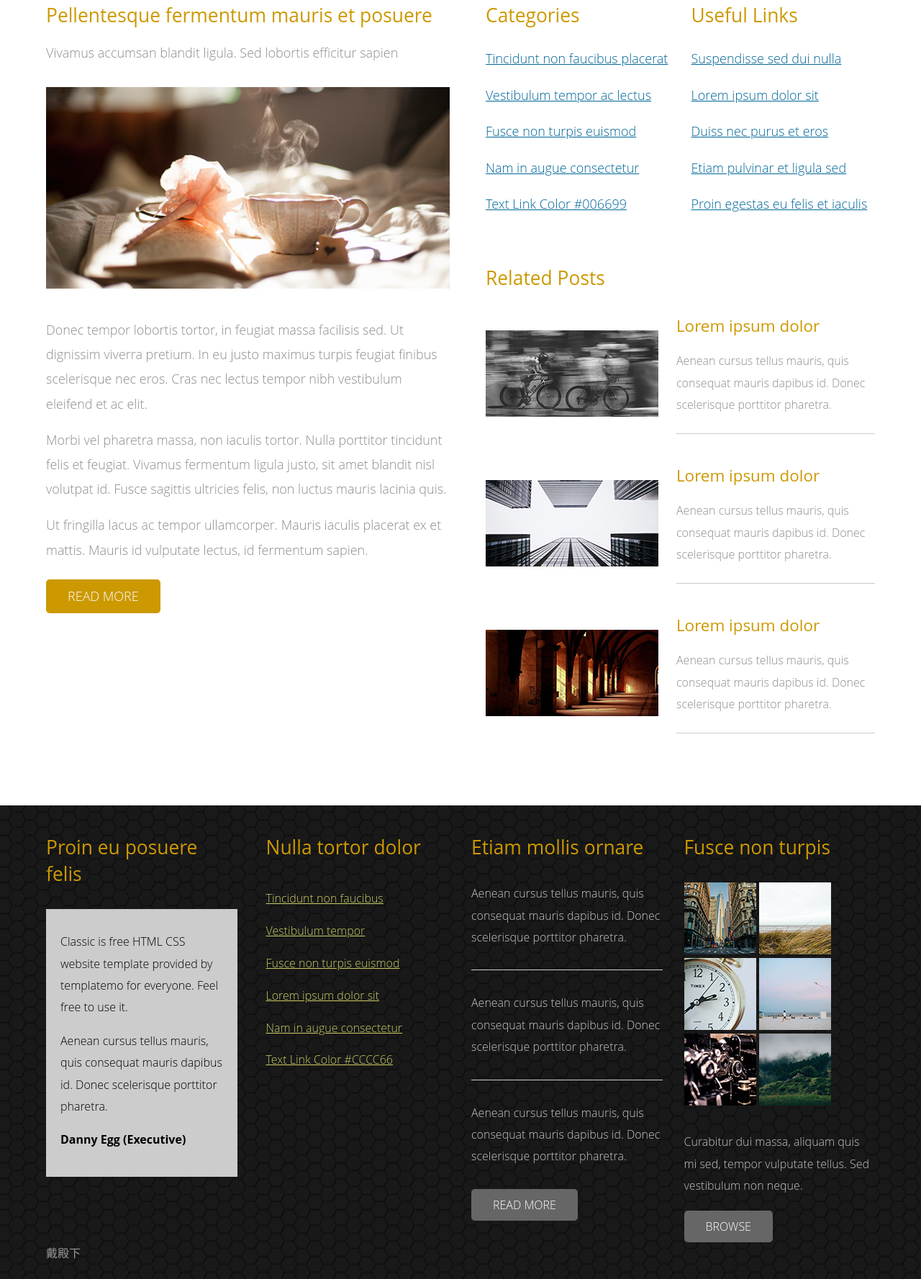
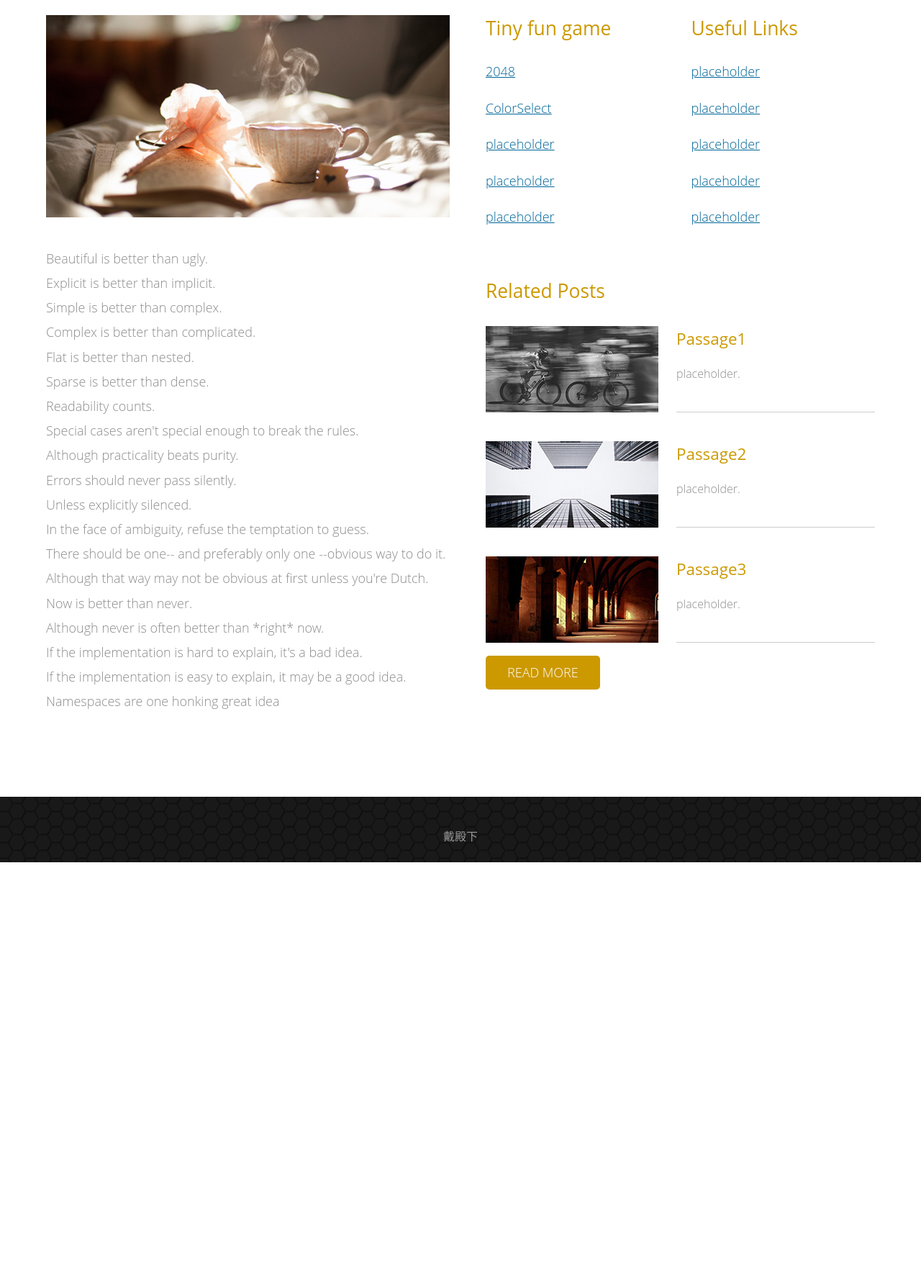
Before and after one commit to Herrydai/personalblog, a plain HTML site: page index.html in a window 1280 px wide. Shown: the part 1354-3131 px from the top of the page at 72% size. After the commit the page ends 2552 px from the top, so only its background shows below. Drawn offline with Linux system fonts and the light colour scheme; a web font is replaced by a local one.

Commit message:
modified the template

```diff
--- a/css/templatemo-style.css
+++ b/css/templatemo-style.css
@@ -125,6 +125,7 @@ h4 {
 
 .tm-btn {
 	color: white;
+	margin-top:1em;
 	background-color: #cc9900;
 	border: none;
 	border-radius: 5px;
@@ -199,6 +200,7 @@ h4 {
 .tm-copyright-text {
 	color: #999999;
 	margin-bottom: 0;
+	text-align:center;
 }
 
 hr { border-top: 1px solid #CCCCCC; }
--- a/index.html
+++ b/index.html
@@ -8,7 +8,6 @@
     <title>Home</title>
 
     <!-- load stylesheets -->
-    <link rel="stylesheet" href="http://fonts.useso.com/css?family=Open+Sans:300,400">  <!-- Google web font "Open Sans" -->
     <link rel="stylesheet" href="css/bootstrap.min.css">                                      <!-- Bootstrap style -->
     <link rel="stylesheet" href="css/templatemo-style.css">                                   <!-- Templatemo style -->
 
@@ -126,17 +125,28 @@
                 <div class="row tm-margin-t-big">
                     <div class="col-xs-12 col-sm-12 col-md-12 col-lg-6 col-xl-6">
                         <div class="tm-2-col-left">
-
-                            <h3 class="tm-gold-text tm-title">Pellentesque fermentum mauris et posuere</h3>
-                            <p class="tm-margin-b-30">Vivamus accumsan blandit ligula. Sed lobortis efficitur sapien</p>
                             <img src="img/tm-img-660x330-1.jpg" alt="Image" class="tm-margin-b-40 img-fluid">
                             <p>
-                                Donec tempor lobortis tortor, in feugiat massa facilisis sed. Ut dignissim viverra pretium. In eu justo maximus turpis feugiat finibus scelerisque nec eros. Cras nec lectus tempor nibh vestibulum eleifend et ac elit.
+                               Beautiful is better than ugly.<br/>
+								Explicit is better than implicit.<br/>
+								Simple is better than complex.<br/>
+								Complex is better than complicated.<br/>
+								Flat is better than nested.<br/>
+								Sparse is better than dense.<br/>
+								Readability counts.<br/>
+								Special cases aren't special enough to break the rules.<br/>
+								Although practicality beats purity.<br/>
+								Errors should never pass silently.<br/>
+								Unless explicitly silenced.<br/>
+								In the face of ambiguity, refuse the temptation to guess.<br/>
+								There should be one-- and preferably only one --obvious way to do it.<br/>
+								Although that way may not be obvious at first unless you're Dutch.<br/>
+								Now is better than never.<br/>
+								Although never is often better than *right* now.<br/>
+								If the implementation is hard to explain, it's a bad idea.<br/>
+								If the implementation is easy to explain, it may be a good idea.<br/>
+								Namespaces are one honking great idea
                             </p>
-                            <p>Morbi vel pharetra massa, non iaculis tortor. Nulla porttitor tincidunt felis et feugiat. Vivamus fermentum ligula justo, sit amet blandit nisl volutpat id. Fusce sagittis ultricies felis, non luctus mauris lacinia quis.</p>
-                            <p class="m-b-2"> Ut fringilla lacus ac tempor ullamcorper. Mauris iaculis placerat ex et mattis. Mauris id vulputate lectus, id fermentum sapien.
-                            </p>
-                            <a href="#" class="tm-btn text-uppercase">Read More</a>
 
                         </div>
                     </div>
@@ -150,15 +160,15 @@
                                 <div class="tm-overflow-auto row tm-2-rows-md-down-2">
                                     <div class="col-xs-12 col-sm-6 col-md-6 col-lg-6 col-xl-6">
                                         <h3 class="tm-gold-text tm-title">
-                                            Categories
+                                            Tiny fun game
                                         </h3>
                                         <nav>
                                             <ul class="nav">
-                                                <li><a href="#" class="tm-text-link">Tincidunt non faucibus placerat</a></li>
-                                                <li><a href="#" class="tm-text-link">Vestibulum tempor ac lectus</a></li>
-                                                <li><a href="#" class="tm-text-link">Fusce non turpis euismod</a></li>
-                                                <li><a href="#" class="tm-text-link">Nam in augue consectetur</a></li>
-                                                <li><a href="#" class="tm-text-link">Text Link Color #006699</a></li>
+                                                <li><a href="#" class="tm-text-link">2048</a></li>
+                                                <li><a href="#" class="tm-text-link">ColorSelect</a></li>
+                                                <li><a href="#" class="tm-text-link">placeholder</a></li>
+                                                <li><a href="#" class="tm-text-link">placeholder</a></li>
+                                                <li><a href="#" class="tm-text-link">placeholder</a></li>
                                             </ul>
                                         </nav>
                                     </div> <!-- col -->
@@ -169,11 +179,11 @@
                                         </h3>
                                         <nav>
                                             <ul class="nav">
-                                                <li><a href="#" class="tm-text-link">Suspendisse sed dui nulla</a></li>
-                                                <li><a href="#" class="tm-text-link">Lorem ipsum dolor sit</a></li>
-                                                <li><a href="#" class="tm-text-link">Duiss nec purus et eros</a></li>
-                                                <li><a href="#" class="tm-text-link">Etiam pulvinar et ligula sed</a></li>
-                                                <li><a href="#" class="tm-text-link">Proin egestas eu felis et iaculis</a></li>
+                                                <li><a href="#" class="tm-text-link">placeholder</a></li>
+                                                <li><a href="#" class="tm-text-link">placeholder</a></li>
+                                                <li><a href="#" class="tm-text-link">placeholder</a></li>
+                                                <li><a href="#" class="tm-text-link">placeholder</a></li>
+                                                <li><a href="#" class="tm-text-link">placeholder</a></li>
                                             </ul>
                                         </nav>
                                     </div> <!-- col -->
@@ -189,8 +199,8 @@
                                             </a>
                                           </div>
                                           <div class="media-body">
-                                            <a href="#"><h4 class="media-heading tm-gold-text tm-margin-b-15">Lorem ipsum dolor</h4></a>
-                                            <p class="tm-small-font tm-media-description">Aenean cursus tellus mauris, quis consequat mauris dapibus id. Donec scelerisque porttitor pharetra.</p>
+                                            <a href="#"><h4 class="media-heading tm-gold-text tm-margin-b-15">Passage1</h4></a>
+                                            <p class="tm-small-font tm-media-description">placeholder.</p>
                                           </div>
                                         </div>
                                         <div class="media tm-related-post">
@@ -200,8 +210,8 @@
                                             </a>
                                           </div>
                                           <div class="media-body">
-                                            <a href="#"><h4 class="media-heading tm-gold-text tm-margin-b-15">Lorem ipsum dolor</h4></a>
-                                            <p class="tm-small-font tm-media-description">Aenean cursus tellus mauris, quis consequat mauris dapibus id. Donec scelerisque porttitor pharetra.</p>
+                                            <a href="#"><h4 class="media-heading tm-gold-text tm-margin-b-15">Passage2</h4></a>
+                                            <p class="tm-small-font tm-media-description">placeholder.</p>
                                           </div>
                                         </div>
                                         <div class="media tm-related-post">
@@ -211,14 +221,15 @@
                                             </a>
                                           </div>
                                           <div class="media-body">
-                                            <a href="#"><h4 class="media-heading tm-gold-text tm-margin-b-15">Lorem ipsum dolor</h4></a>
-                                            <p class="tm-small-font tm-media-description">Aenean cursus tellus mauris, quis consequat mauris dapibus id. Donec scelerisque porttitor pharetra.</p>
+                                            <a href="#"><h4 class="media-heading tm-gold-text tm-margin-b-15">Passage3</h4></a>
+                                            <p class="tm-small-font tm-media-description">placeholder.</p>
                                           </div>
                                         </div>
                                     </div>
+
                                 </div>
                             </div>
-
+							<a href="#" class="tm-btn text-uppercase">Read More</a>
                         </div>
 
                     </div>
@@ -229,81 +240,6 @@
 
         <footer class="tm-footer">
             <div class="container-fluid">
-                <div class="row">
-
-                    <div class="col-xs-12 col-sm-6 col-md-6 col-lg-3 col-xl-3">
-
-                        <div class="tm-footer-content-box">
-                            <h3 class="tm-gold-text tm-title tm-footer-content-box-title">Proin eu posuere felis</h3>
-                            <div class="tm-gray-bg">
-                                <p>Classic is free HTML CSS website template provided by templatemo for everyone. Feel free to use it.</p>
-                                <p>Aenean cursus tellus mauris, quis consequat mauris dapibus id. Donec scelerisque porttitor pharetra.</p>
-                                <p><strong>Danny Egg (Executive)</strong></p>
-                            </div>
-                        </div>
-
-                    </div>
-
-                    <div class="col-xs-12 col-sm-6 col-md-6 col-lg-3 col-xl-3">
-                        <div class="tm-footer-content-box tm-footer-links-container">
-
-                            <h3 class="tm-gold-text tm-title tm-footer-content-box-title">Nulla tortor dolor</h3>
-                            <nav>
-                                <ul class="nav">
-                                    <li><a href="#" class="tm-footer-link">Tincidunt non faucibus</a></li>
-                                    <li><a href="#" class="tm-footer-link">Vestibulum tempor</a></li>
-                                    <li><a href="#" class="tm-footer-link">Fusce non turpis euismod</a></li>
-                                    <li><a href="#" class="tm-footer-link">Lorem ipsum dolor sit</a></li>
-                                    <li><a href="#" class="tm-footer-link">Nam in augue consectetur</a></li>
-                                    <li><a href="#" class="tm-footer-link">Text Link Color #CCCC66</a></li>
-                                </ul>
-                            </nav>
-
-                        </div>
-
-                    </div>
-
-                    <!-- Add the extra clearfix for only the required viewport
-                        http://stackoverflow.com/questions/24590222/bootstrap-3-grid-with-different-height-in-each-item-is-it-solvable-using-only
-                    -->
-                    <div class="clearfix hidden-lg-up"></div>
-
-                    <div class="col-xs-12 col-sm-6 col-md-6 col-lg-3 col-xl-3">
-
-                        <div class="tm-footer-content-box">
-
-                            <h3 class="tm-gold-text tm-title tm-footer-content-box-title">Etiam mollis ornare</h3>
-                            <p class="tm-margin-b-30">Aenean cursus tellus mauris, quis consequat mauris dapibus id. Donec scelerisque porttitor pharetra.</p><hr class="tm-margin-b-30">
-                            <p class="tm-margin-b-30">Aenean cursus tellus mauris, quis consequat mauris dapibus id. Donec scelerisque porttitor pharetra.</p><hr class="tm-margin-b-30">
-                            <p class="tm-margin-b-30">Aenean cursus tellus mauris, quis consequat mauris dapibus id. Donec scelerisque porttitor pharetra.</p>
-                            <a href="#" class="tm-btn tm-btn-gray text-uppercase">Read More</a>
-
-                        </div>
-
-                    </div>
-
-                    <div class="col-xs-12 col-sm-6 col-md-6 col-lg-3 col-xl-3">
-
-                        <div class="tm-footer-content-box">
-
-                            <h3 class="tm-gold-text tm-title tm-footer-content-box-title">Fusce non turpis</h3>
-                            <div class="tm-margin-b-30">
-                                <img src="img/tm-img-100x100-1.jpg" alt="Image" class="tm-footer-thumbnail">
-                                <img src="img/tm-img-100x100-2.jpg" alt="Image" class="tm-footer-thumbnail">
-                                <img src="img/tm-img-100x100-3.jpg" alt="Image" class="tm-footer-thumbnail">
-                                <img src="img/tm-img-100x100-4.jpg" alt="Image" class="tm-footer-thumbnail">
-                                <img src="img/tm-img-100x100-5.jpg" alt="Image" class="tm-footer-thumbnail">
-                                <img src="img/tm-img-100x100-6.jpg" alt="Image" class="tm-footer-thumbnail">
-                            </div>
-                            <p class="tm-margin-b-20">Curabitur dui massa, aliquam quis mi sed, tempor vulputate tellus. Sed vestibulum non neque.</p>
-                            <a href="#" class="tm-btn tm-btn-gray text-uppercase">Browse</a>
-
-                        </div>
-
-                    </div>
-
-
-                </div>
 
                 <div class="row">
                     <div class="col-xs-12 tm-copyright-col">
@@ -315,7 +251,7 @@
 
         <!-- load JS files -->
         <script src="js/jquery-1.11.3.min.js"></script>             <!-- jQuery (https://jquery.com/download/) -->
-        <script src="js/tether.min.js"></script> <!-- Tether for Bootstrap, http://stackoverflow.com/questions/34567939/how-to-fix-the-error-error-bootstrap-tooltips-require-tether-http-github-h -->
+        <script src="js/tether.min.js"></script>
         <script src="js/bootstrap.min.js"></script>                 <!-- Bootstrap (http://v4-alpha.getbootstrap.com/) -->
 
 </body>
```
